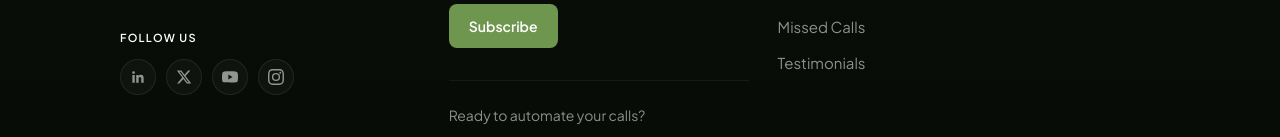
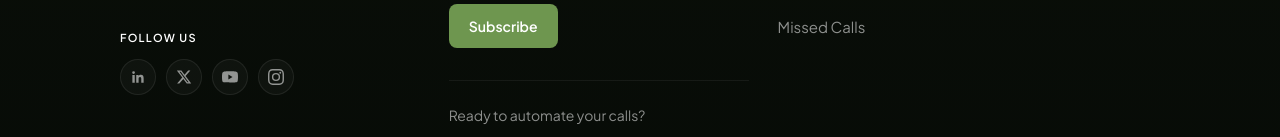
Before and after one commit to it2-geekonomy/skadi-landing, a Next.js app: page / in a window 1280 px wide. Shown: the part 7769-7906 px from the top of the page. Built offline with nearby package versions, Linux system fonts and the light colour scheme.

Commit message:
edrghbnj

```diff
--- a/src/components/Footer.tsx
+++ b/src/components/Footer.tsx
@@ -14,7 +14,6 @@ const productLinks: FooterLink[] = [
   { label: "Integrations", href: "/#integrations" },
   { label: "Live Performance", href: "/#performance" },
   { label: "Missed Calls", href: "/#missed" },
-  { label: "Testimonials", href: "/#testimonials" },
 ];
 
 const companyLinks: FooterLink[] = [
```
